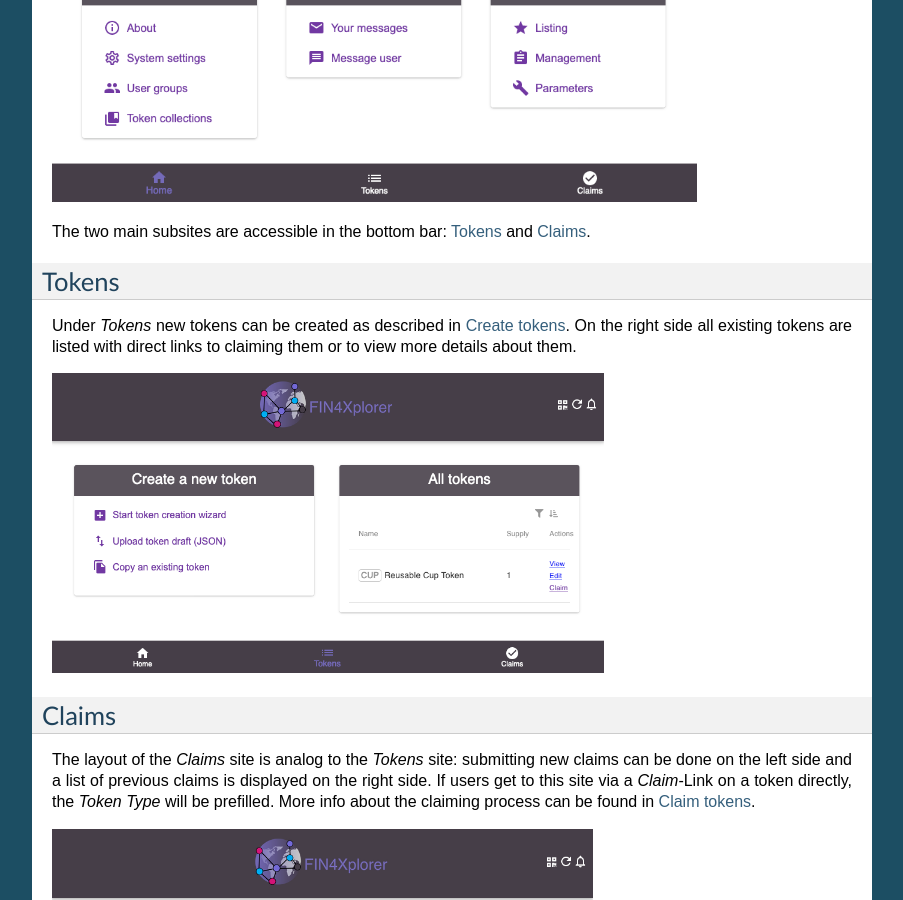
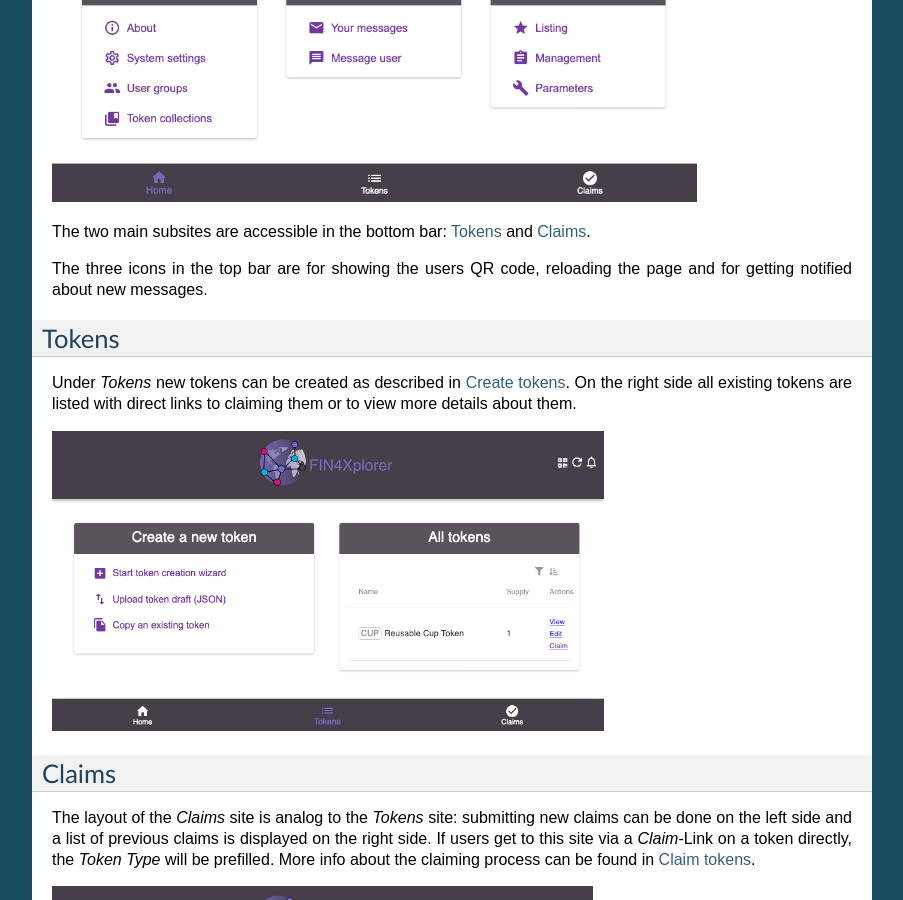
Before and after one commit to FuturICT2/FIN4Documentation, a Sphinx documentation site: the page built from docs/dapp-overview.rst, in a window 1280 px wide and 900 px high, scrolled down 499 px. Shown: the whole window, without its empty margins (198-1101 px from the left). Built offline with Sphinx 7.4.7, drawn with Linux system fonts in a browser that asks for light colours.

Commit message:
Mention icons in top bar in dapp-overview

```diff
--- a/docs/dapp-overview.rst
+++ b/docs/dapp-overview.rst
@@ -10,6 +10,8 @@
    :scale: 70%
 
 The two main subsites are accessible in the bottom bar: `Tokens`_ and `Claims`_.
+
+The three icons in the top bar are for showing the users QR code, reloading the page and for getting notified about new messages.
 
 Tokens
 ~~~~~~
```
